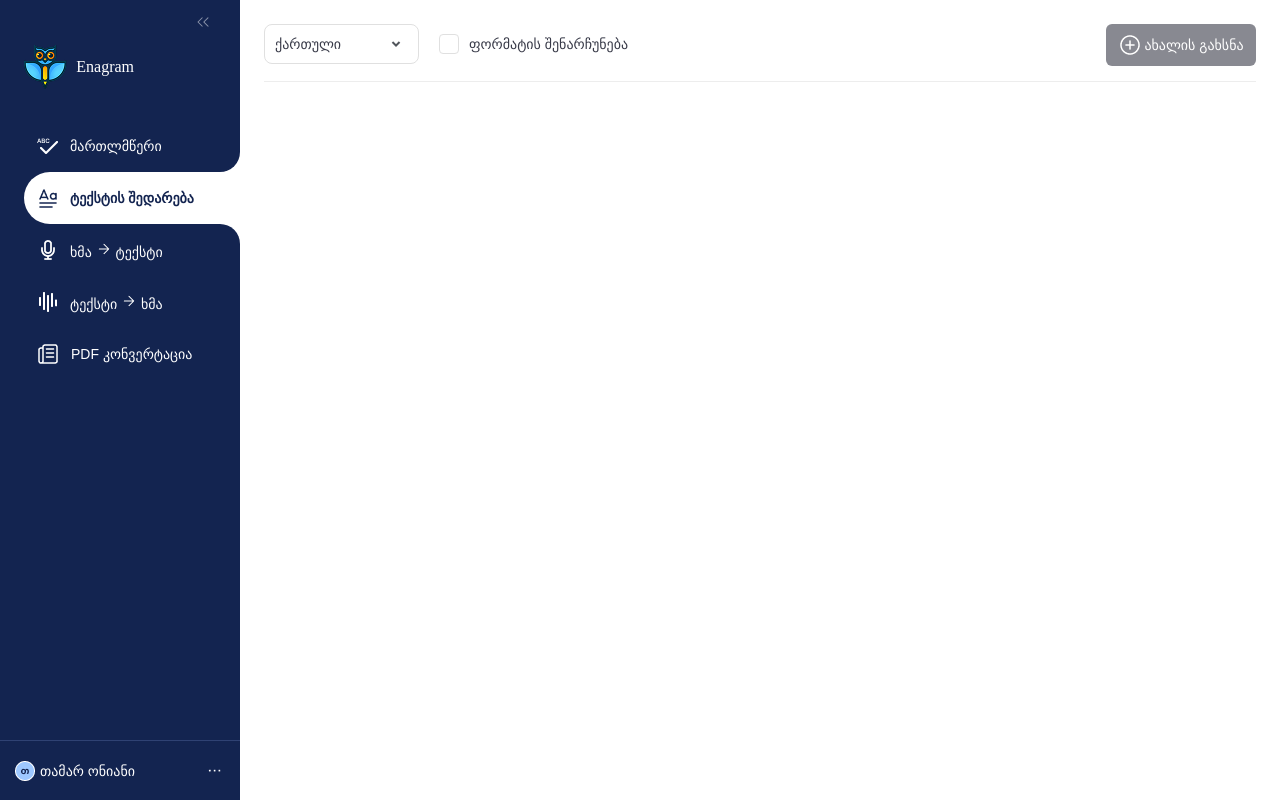
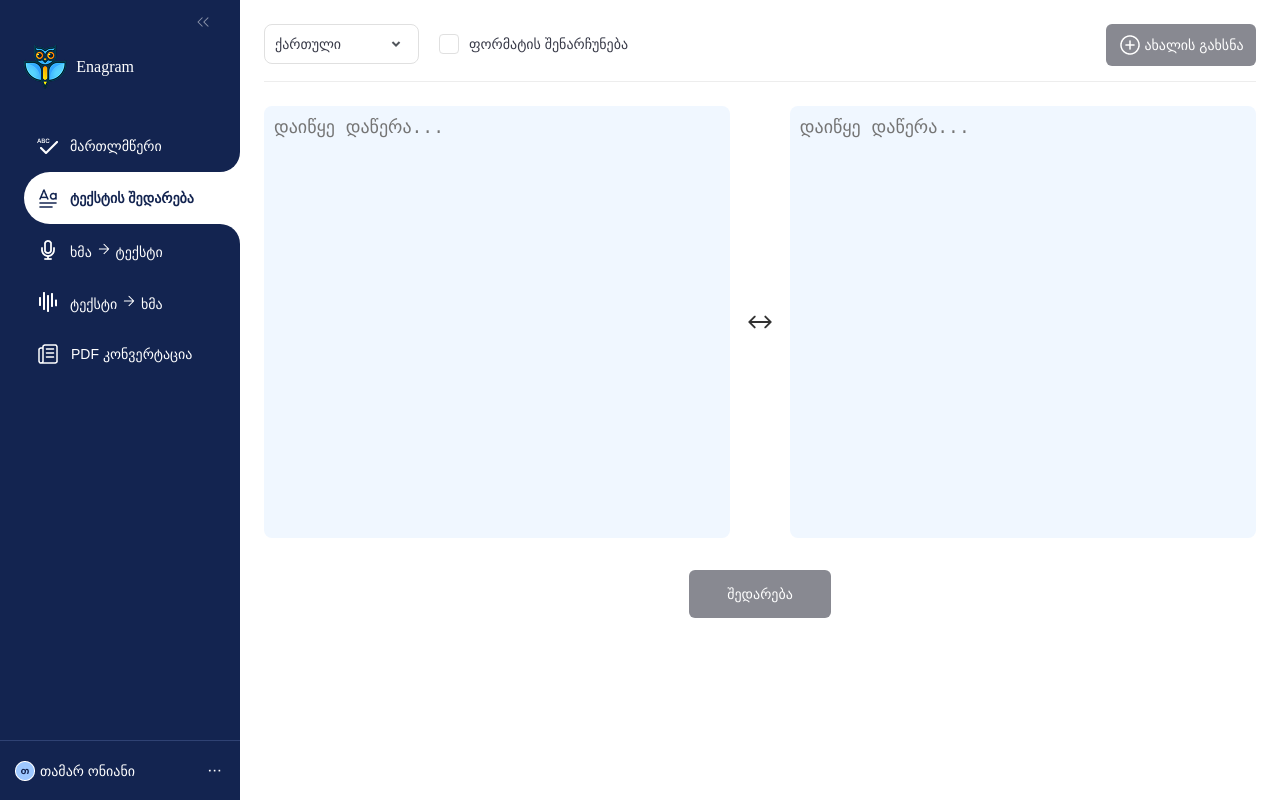
Before and after one commit to GabrielLomtatidze/comparision, a React (Vite) app in the folder text/: page / in a window 1280 px wide. Built offline with nearby package versions, Linux system fonts and the light colour scheme.

Commit message:
add inputs

```diff
--- a/text/src/pages/TextComparison.tsx
+++ b/text/src/pages/TextComparison.tsx
@@ -1,11 +1,16 @@
 import down_icon from "../assets/down_icon.png"
 import plus_icon from "../assets/plus_icon.png"
 import { useState } from "react";
+import nextTo_icon from "../assets/nextTo_icon.png"
 
 export default function TextComparison() {
 
     const [open, setOpen] = useState<boolean>(false);
     const [selected, setSelected] = useState<string>("ქართული");
+    const [inputOne, setInputOne] = useState<string>("");
+    const [inputTwo, setInputTwo] = useState<string>("");
+
+    const bothEmpty = !inputOne || !inputTwo;
 
     const options = ["ქართული", "English"];
 
@@ -51,6 +56,16 @@ export default function TextComparison() {
                             ახალის გახსნა
                         </button>
                     </div>
+
+                    <div className="logic_area">
+                        <div className="input_area">
+                            <textarea id="" placeholder="დაიწყე დაწერა..." value={inputOne} onChange={(e) => setInputOne(e.target.value)} />
+                            <img src={nextTo_icon} alt="nextTo_icon" style={{width: "32px", height: "32px"}}/>
+                            <textarea id="" placeholder="დაიწყე დაწერა..." value={inputTwo} onChange={(e) => setInputTwo(e.target.value)} />
+                        </div>
+                        <button style={{ backgroundColor: bothEmpty ? "#888991" : "#4571E4" }}>შედარება</button>
+                    </div>
+
                 </div>
             </div>
         </>
--- a/text/src/styles/pages/_textComparison.css
+++ b/text/src/styles/pages/_textComparison.css
@@ -123,3 +123,45 @@
     font-family: Arial, Helvetica, sans-serif;
     color: white;
 }
+
+
+.text_comparison .inside_area .logic_area {
+    width: 100%;
+    height: 512px;
+    margin-top: 24px;
+    display: flex;
+    flex-direction: column;
+}
+
+.text_comparison .inside_area .logic_area .input_area {
+    display: flex;
+    justify-content: space-between;
+    align-items: center;
+}
+
+.text_comparison .inside_area .logic_area .input_area textarea {
+    width: 47%;
+    height: 432px;
+    background-color: #F0F7FF;
+    border-radius: 8px;
+    border: none;
+    padding: 10px;
+    font-size: 18px;
+    resize: none;
+}
+
+.text_comparison .inside_area .logic_area button {
+    width: 142px;
+    height: 48px;
+    border-radius: 6px;
+    align-self: center;
+    justify-content: center;
+    align-items: center;
+    border: none;
+    font-size: 14px;
+    font-weight: 400;
+    font-family: Arial, Helvetica, sans-serif;
+    color: white;
+    cursor: pointer;
+    margin-top: auto;
+}
```
Also changed, not shown: text/src/assets/nextTo_icon.png (added). Lines whose indentation alone changed are shown as unchanged.
